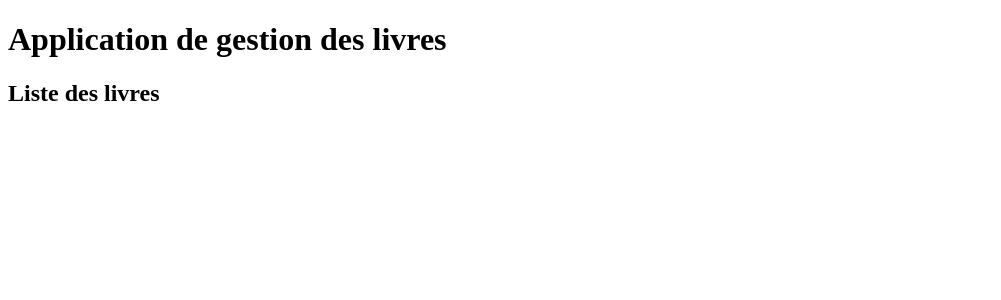
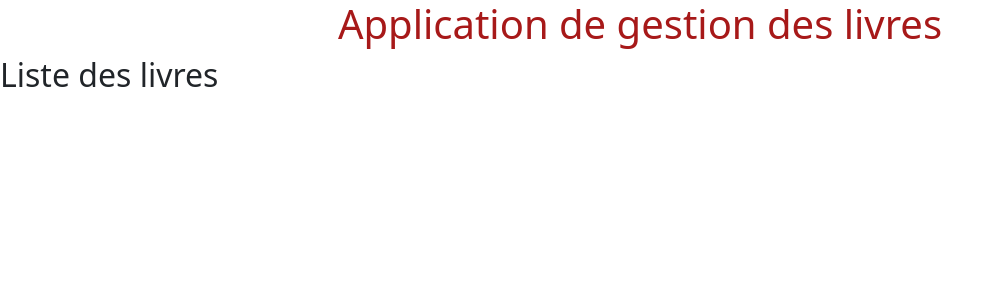
Before and after one commit to BahaManai/Angular-CRUD-books-project, an Angular app: page / in a window 1280 px wide. Shown: the top 300 px of the page, without its empty margins (0-1001 px from the left). Built offline with nearby package versions, Linux system fonts and the light colour scheme.

Commit message:
nouvelle version2

```diff
--- a/angular.json
+++ b/angular.json
@@ -27,6 +27,7 @@
               }
             ],
             "styles": [
+              "node_modules/bootstrap/dist/css/bootstrap.min.css",
               "src/styles.css"
             ],
             "scripts": []
--- a/package.json
+++ b/package.json
@@ -18,6 +18,7 @@
     "@angular/platform-browser": "^18.2.0",
     "@angular/platform-browser-dynamic": "^18.2.0",
     "@angular/router": "^18.2.0",
+    "bootstrap": "^5.3.3",
     "rxjs": "~7.8.0",
     "tslib": "^2.3.0",
     "zone.js": "~0.14.10"
--- a/src/app/app.component.css
+++ b/src/app/app.component.css
@@ -0,0 +1,4 @@
+h1{
+    text-align: center;
+    color: #a71919;
+}
```
Also changed, not shown: 1 other file (tests, documents, lock files or other folders).
